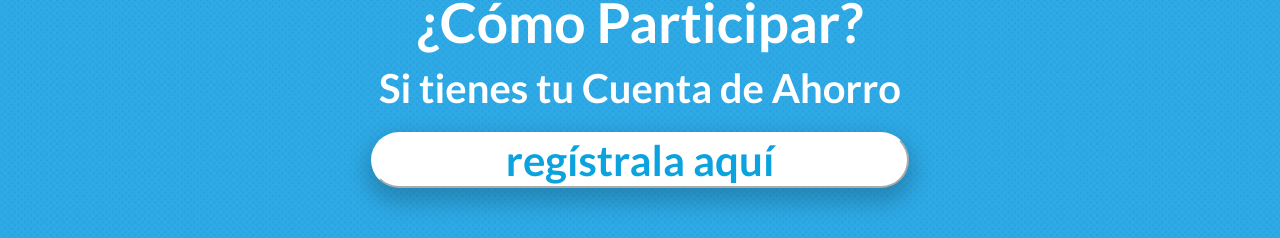
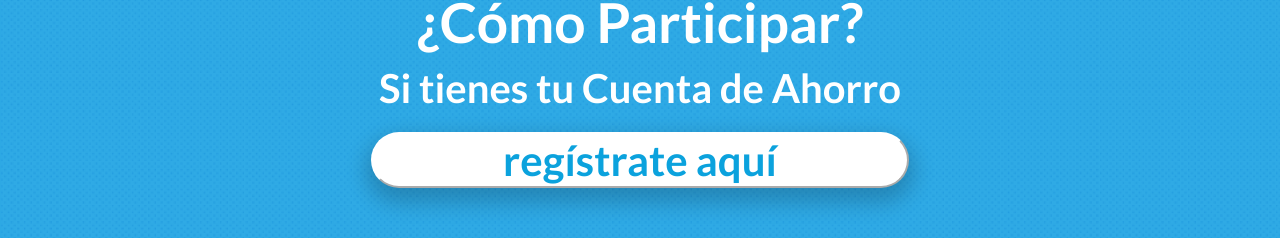
Before and after one commit to Axel-Moncada/gana-por-tu-cuenta, a React (Create React App) app: page / in a window 1280 px wide. Shown: the part 1653-1891 px from the top of the page. Built offline with nearby package versions, Linux system fonts and the light colour scheme; the HTML template or start-up script is replaced by a standard one.

Commit message:
Ajuste btn

```diff
--- a/src/components/ComoParticipar.jsx
+++ b/src/components/ComoParticipar.jsx
@@ -76,7 +76,7 @@ export const ComoParticipar = () => {
             </p>
 
             <button className="botonStyle" onClick={handleShow}>
-              regístrala aquí
+            regístrate aquí
             </button>
           </div>
 
```
